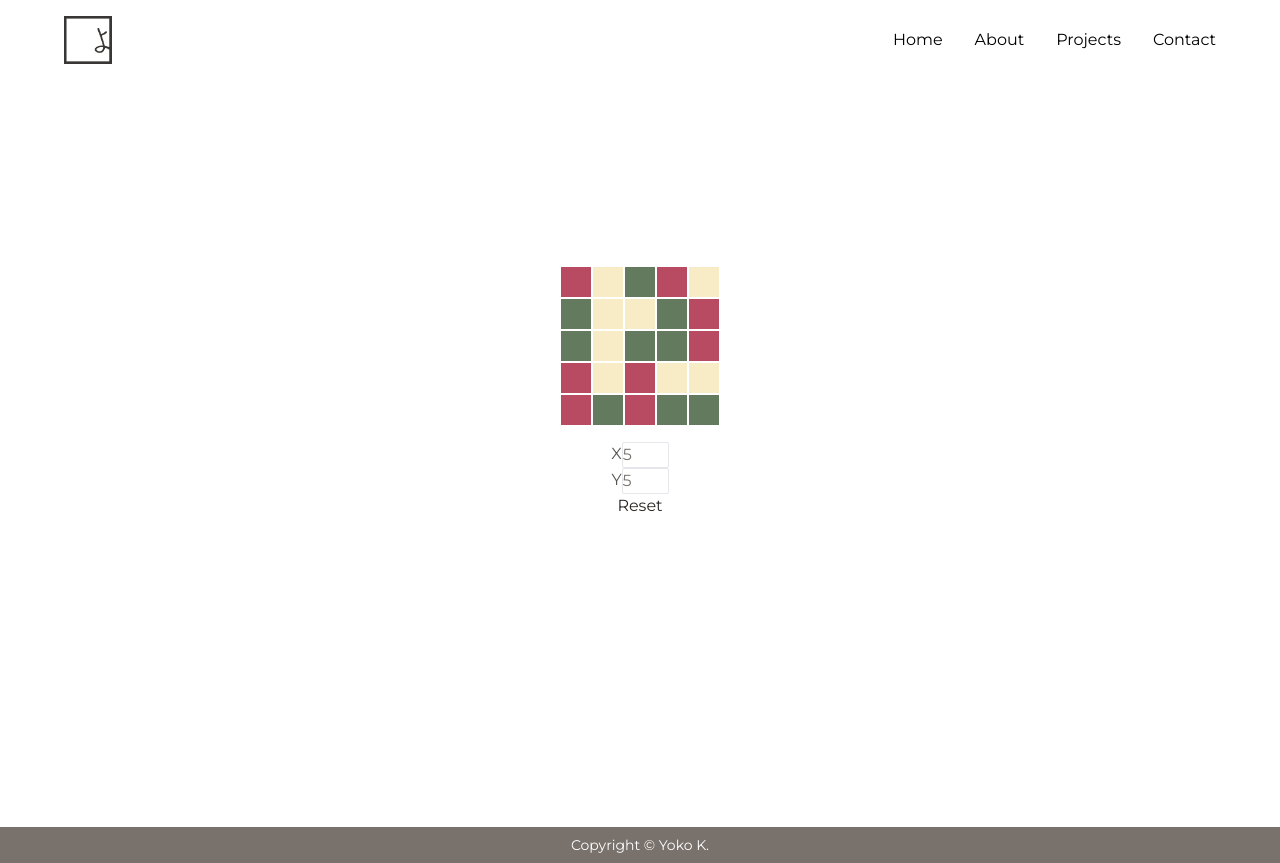
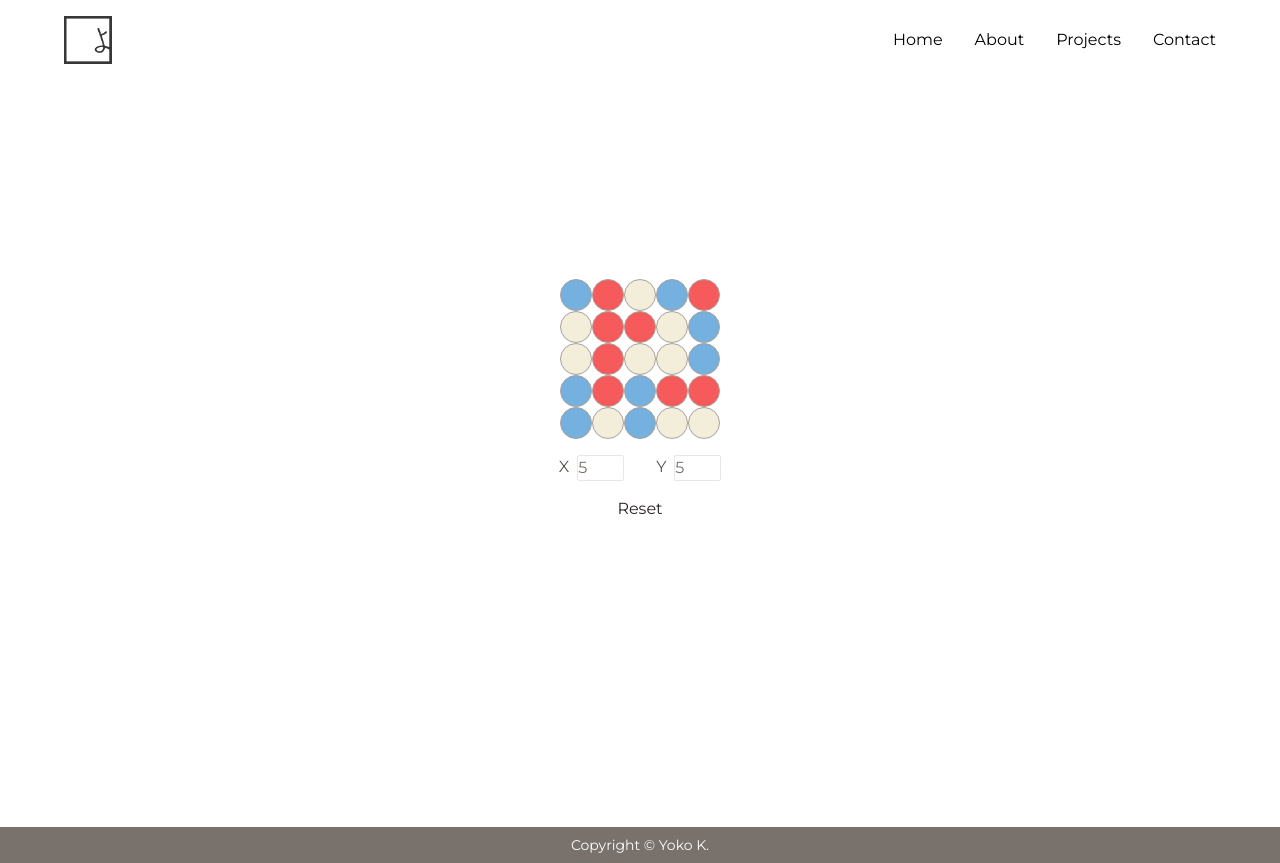
Before and after one commit to libero-yoko/portfolio-site, a Next.js app: page /Algo in a window 1280 px wide. Built offline with nearby package versions, Linux system fonts and the light colour scheme.

Commit message:
Floodfill implementation

```diff
--- a/components/algo/floodfill.tsx
+++ b/components/algo/floodfill.tsx
@@ -1,4 +1,6 @@
-export const get2DArray = (x: number, y: number): Array<Array<number>> => {
+import { useEffect, useState } from 'react'
+
+const get2DArray = (x: number, y: number): Array<Array<number>> => {
   const col = []
   for (let i = 0; i < y; i++) {
     const row = []
@@ -10,4 +12,127 @@ export const get2DArray = (x: number, y: number): Array<Array<number>> => {
   return col
 }
 
-export const floodFill = () => {}
+export default function FloodFill() {
+  const [x, setX] = useState<string>('')
+  const [y, setY] = useState<string>('')
+  const [array, setArray] = useState<Array<Array<number>>>([[]])
+  useEffect(() => {
+    updateTile(5, 5)
+  }, [])
+
+  useEffect(() => {
+    console.log(x, y)
+  }, [x, y])
+
+  function validateNum(num: number): number {
+    if (num < 0) {
+      num = 0
+    }
+    if (num > 10) {
+      num = 10
+    }
+    return num
+  }
+
+  const updateTile = (x: number, y: number) => {
+    const newY = validateNum(y)
+    setY(newY.toString())
+    const newX = validateNum(x)
+    setX(newX.toString())
+    const array = get2DArray(newX, newY)
+    setArray(array)
+  }
+
+  const floodFill = (
+    y: number,
+    x: number,
+    newColor: number,
+    targetColor: number
+  ): void => {
+    if (
+      x >= array[0].length ||
+      y >= array.length ||
+      y < 0 ||
+      x < 0 ||
+      array[y][x] === newColor
+    ) {
+      return
+    }
+    if (array[y][x] === targetColor && array[y][x] != newColor) {
+      const newArray = [...array]
+      newArray[y][x] = newColor
+      setArray(newArray)
+      setTimeout(() => floodFill(y + 1, x, newColor, targetColor), 300)
+      setTimeout(() => floodFill(y - 1, x, newColor, targetColor), 300)
+      setTimeout(() => floodFill(y, x + 1, newColor, targetColor), 300)
+      setTimeout(() => floodFill(y, x - 1, newColor, targetColor), 300)
+    }
+  }
+  return (
+    <>
+      {array?.map((row, index) => {
+        let rowIndex = index
+        return (
+          <div className="flex justify-center" key={index}>
+            <div className="flex">
+              {row.map((num, index) => {
+                let colIndex = index
+                let cellColor
+                num === 0
+                  ? (cellColor = 'bg-[#F65A5A]') // red
+                  : num === 1
+                  ? (cellColor = 'bg-[#75B1DF]') // blue
+                  : (cellColor = 'bg-[#F3EED9]') // white
+                return (
+                  <div
+                    key={index}
+                    onClick={() => {
+                      let currentColor = array[rowIndex][colIndex]
+                      floodFill(rowIndex, colIndex, 2, currentColor)
+                    }}
+                    className={`w-8 h-8 text-center flex justify-center items-center ${cellColor} border border-stone-400 rounded-full`}
+                  ></div>
+                )
+              })}
+            </div>
+          </div>
+        )
+      })}
+      <div className="flex justify-center m-4 gap-8">
+        <label className="flex self-center">
+          <div className="text-stone-600 mr-2">X</div>
+          <input
+            min="0"
+            max="10"
+            type="number"
+            id="x"
+            title="X"
+            value={x ?? 0}
+            className="flex w-sm text-stone-500 border boder-stone-800 rounded-sm"
+            onChange={(e) => {
+              updateTile(Number(e.target.value), parseInt(y))
+            }}
+          ></input>
+        </label>
+        <label className="flex self-center">
+          <div className="text-stone-600 mr-2">Y</div>
+          <input
+            min="0"
+            max="15"
+            type="number"
+            id="y"
+            title="Y"
+            value={y ?? 0}
+            className="flex w-sm text-stone-500 border boder-stone-800 rounded-sm"
+            onChange={(e) => {
+              updateTile(parseInt(x), Number(e.target.value))
+            }}
+          ></input>
+        </label>
+      </div>
+      <button onClick={() => updateTile(parseInt(x), parseInt(y))}>
+        Reset
+      </button>
+    </>
+  )
+}
--- a/pages/Algo.tsx
+++ b/pages/Algo.tsx
@@ -1,99 +1,12 @@
 import { ReactElement, useEffect, useState } from 'react'
-import { get2DArray } from '../components/algo/floodfill'
+import FloodFill from '../components/algo/floodfill'
+
 import Layout from '../components/layout/Layout'
 
 export default function Algo(): ReactElement {
-  const [x, setX] = useState<string>('')
-  const [y, setY] = useState<string>('')
-  const [array, setArray] = useState<Array<Array<number>> | null>(null)
-  useEffect(() => {
-    updateTile(5, 5)
-  }, [])
-
-  useEffect(() => {
-    console.log(x, y)
-  }, [x, y])
-
-  function validateNum(num: number): number {
-    if (num < 0) {
-      num = 0
-    }
-    if (num > 10) {
-      num = 10
-    }
-    return num
-  }
-
-  const updateTile = (x: number, y: number) => {
-    const newY = validateNum(y)
-    setY(newY.toString())
-    const newX = validateNum(x)
-    setX(newX.toString())
-
-    const array = get2DArray(newX, newY)
-    setArray(array)
-  }
   return (
     <Layout title="Algo">
-      <>
-        {array?.map((row, index) => {
-          return (
-            <div className="flex justify-center" key={index}>
-              <div className="flex">
-                {row.map((num, index) => {
-                  let cellColor
-                  num === 0
-                    ? (cellColor = 'bg-yellow')
-                    : num === 1
-                    ? (cellColor = 'bg-pink')
-                    : (cellColor = 'bg-green')
-                  return (
-                    <div
-                      key={index}
-                      className={`w-8 h-8 text-center flex justify-center items-center ${cellColor} border border-white`}
-                    ></div>
-                  )
-                })}
-              </div>
-            </div>
-          )
-        })}
-        <div className="flex flex-col justify-center m-4">
-          <label className="flex self-center">
-            <div className="text-stone-600">X</div>
-            <input
-              min="0"
-              max="10"
-              type="number"
-              id="x"
-              title="X"
-              value={x ?? 0}
-              className="flex w-sm text-stone-500 border boder-stone-800 rounded-sm"
-              onChange={(e) => {
-                updateTile(Number(e.target.value), parseInt(y))
-              }}
-            ></input>
-          </label>
-          <label className="flex self-center">
-            <div className="text-stone-600">Y</div>
-            <input
-              min="0"
-              max="15"
-              type="number"
-              id="y"
-              title="Y"
-              value={y ?? 0}
-              className="flex w-sm text-stone-500 border boder-stone-800 rounded-sm"
-              onChange={(e) => {
-                updateTile(parseInt(x), Number(e.target.value))
-              }}
-            ></input>
-          </label>
-          <button onClick={() => updateTile(parseInt(x), parseInt(y))}>
-            Reset
-          </button>
-        </div>
-      </>
+      <FloodFill />
     </Layout>
   )
 }
```
